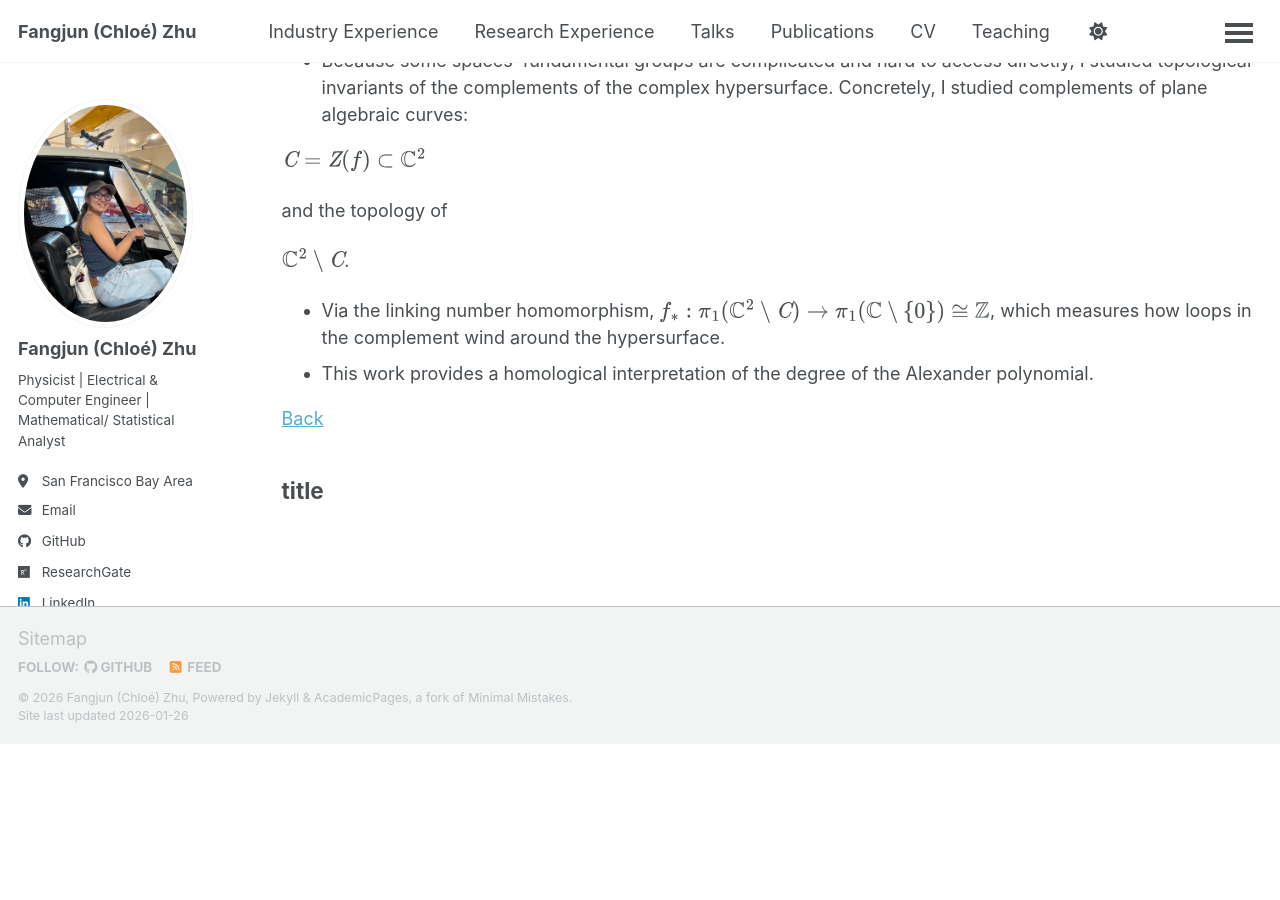
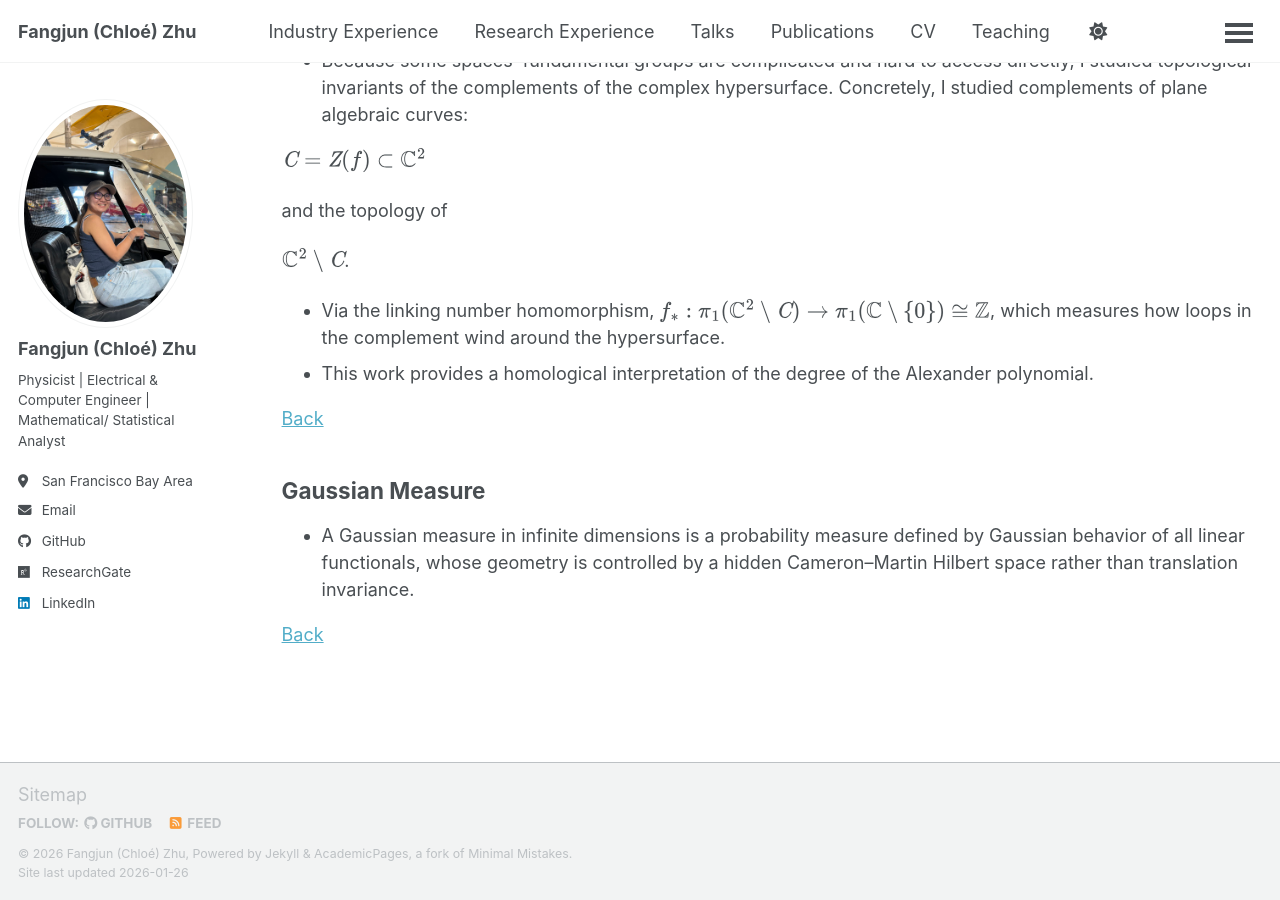
Before and after one commit to ChloeZhu1/ChloeZhu1.github.io, a Jekyll site: the page built from _pages/math.md, in a window 1280 px wide and 900 px high, scrolled down 1952 px. Built offline with Jekyll 4.4.1, drawn with Linux system fonts in a browser that asks for light colours; a script bundle is joined from its source files by our own code; library files that are not in the unit come from our copies; before the commit the page ends 2696 px from its top, so only the background shows below that.

Commit message:
Update math.md

```diff
--- a/_pages/math.md
+++ b/_pages/math.md
@@ -62,4 +62,7 @@ $\mathbb{C}^2\setminus\mathit{C}$.
 
 [Back](https://chloezhu1.github.io/research-experience/#topoi)
 
-<h2 id="Gaus">title</h2>
+<h2 id="Gdet">Gaussian Measure</h2>
+* A Gaussian measure in infinite dimensions is a probability measure defined by Gaussian behavior of all linear functionals, whose geometry is controlled by a hidden Cameron–Martin Hilbert space rather than translation invariance.
+
+[Back](https://chloezhu1.github.io/research-experience/#Gaus)
```
